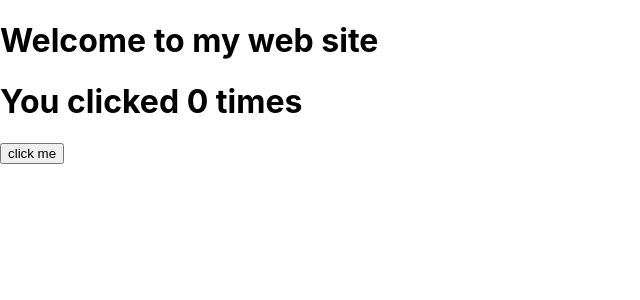
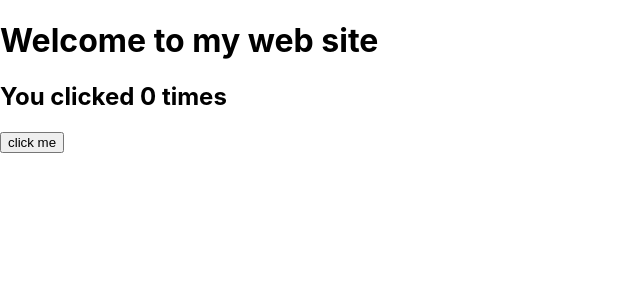
Before and after one commit to uzairsaid/ReactExericise, a React (Create React App) app: page / in a window 1280 px wide. Shown: the top 300 px of the page, without its empty margins (0-640 px from the left). Built offline with nearby package versions, Linux system fonts and the light colour scheme.

Commit message:
Added useState

```diff
--- a/src/components/Header.js
+++ b/src/components/Header.js
@@ -11,15 +11,11 @@ function Header(){
 
     return (
        <div>
-        <h1>{text}</h1>
-        <h1>You clicked {count} times</h1>
-
-
-        <button onClick={handleClick}> click me </button>
+            <h1>{text}</h1>
+            <h2>You clicked {count} times</h2>
+            <button onClick={handleClick}> click me </button>
        </div>
     );
 }
 
-
-
 export default Header
```
